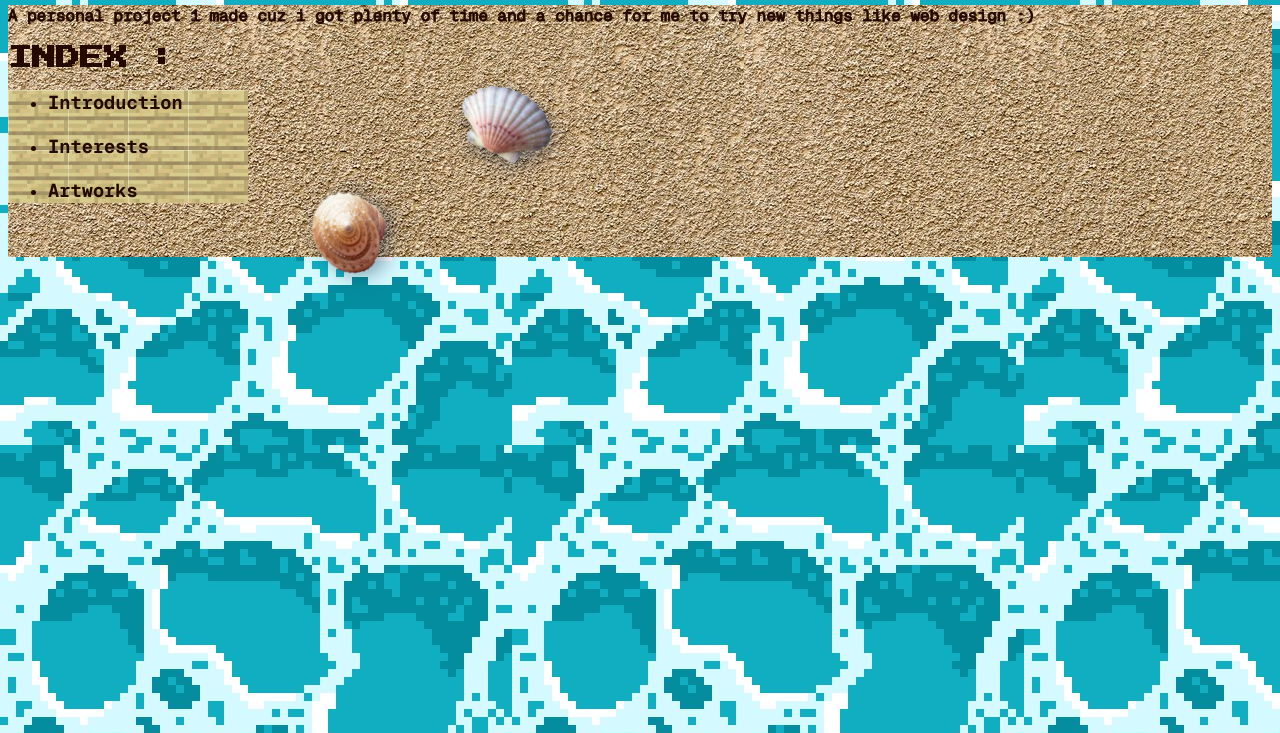
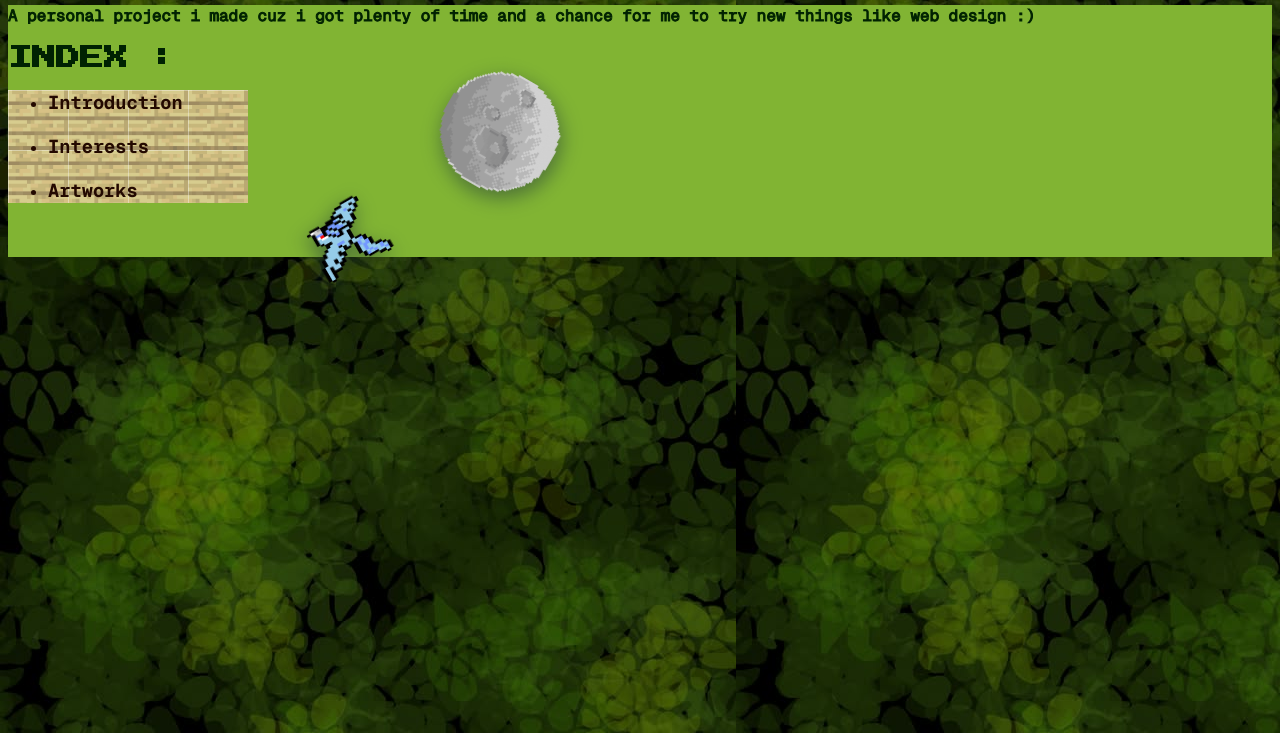
Before and after one commit to ahmedbou99/personal_neocity, a plain HTML site: page index.html in a window 1280 px wide. Shown: the part 67-800 px from the top of the page. Drawn offline with nearby package versions, Linux system fonts and the light colour scheme; a web font is replaced by a local one.

Commit message:
changed the theme to jungle

```diff
--- a/index.html
+++ b/index.html
@@ -12,7 +12,7 @@
 
 <body>
 
-<h1 id="main_title">WELCOME TO THE FISHING SPOT !</h1>
+<h1 id="main_title">WELCOME TO THE JUNGLE!</h1>
 
 <div id = "indexing">
 <p>A personal project i made cuz i got plenty of time and a chance for me to try new things like web design :)</p>
@@ -27,8 +27,8 @@
 <br>
 
 
-<img id = "seashell_1" src = "seashell1.png">
-<img id = "seashell_2" src = "seashell2.png">
+<img id = "birb" src = "birb.png">
+<img id = "moon" src = "moon.png">
 
 </div>
 
--- a/index_style.css
+++ b/index_style.css
@@ -1,5 +1,5 @@
 body {
-    background-image: url('Mar.jpg');
+    background-image: url('jungle.jpg');
     background-repeat: repeat;
 }
 #main_title {
@@ -15,13 +15,12 @@ body {
 }
 
 #indexing {
-background-image: url('sand.jpg');
-background-repeat: repeat;
+background-color: rgb(129, 180, 51);
 }
 
 p {
-    color: rgb(35, 9, 0);
-    -webkit-text-stroke: 1px rgb(35, 9, 0);
+    color: rgb(0, 34, 2);
+    -webkit-text-stroke: 1px rgb(0, 34, 2);
     font-family: "Geist Mono", monospace;
 }
 
@@ -34,18 +33,18 @@ ul {
     width: 200px;
 }
 
-#seashell_1 {
+#birb {
    width: 100px;
    height: 100px;
    position: absolute;
    top: 250px;
    left: 300px;
-   transform: rotate(-30deg);
+   transform: rotate(60deg);
 
     filter: drop-shadow(5px 5px 10px rgba(2, 21, 59, 0.436));
 }
 
-#seashell_2 {
+#moon {
 position: absolute;
 width: 200px;
 height: 200px;
@@ -58,6 +57,6 @@ filter: drop-shadow(5px 5px 10px rgba(2, 21, 59, 0.436));
 
 h2 {
  font-family: "Press Start 2P", system-ui;
- color: rgb(35, 9, 0) ;
+ color:rgb(0, 34, 2);
 
 }
```
Also changed, not shown: birb.png (added), jungle.jpg (added), moon.png (added).
